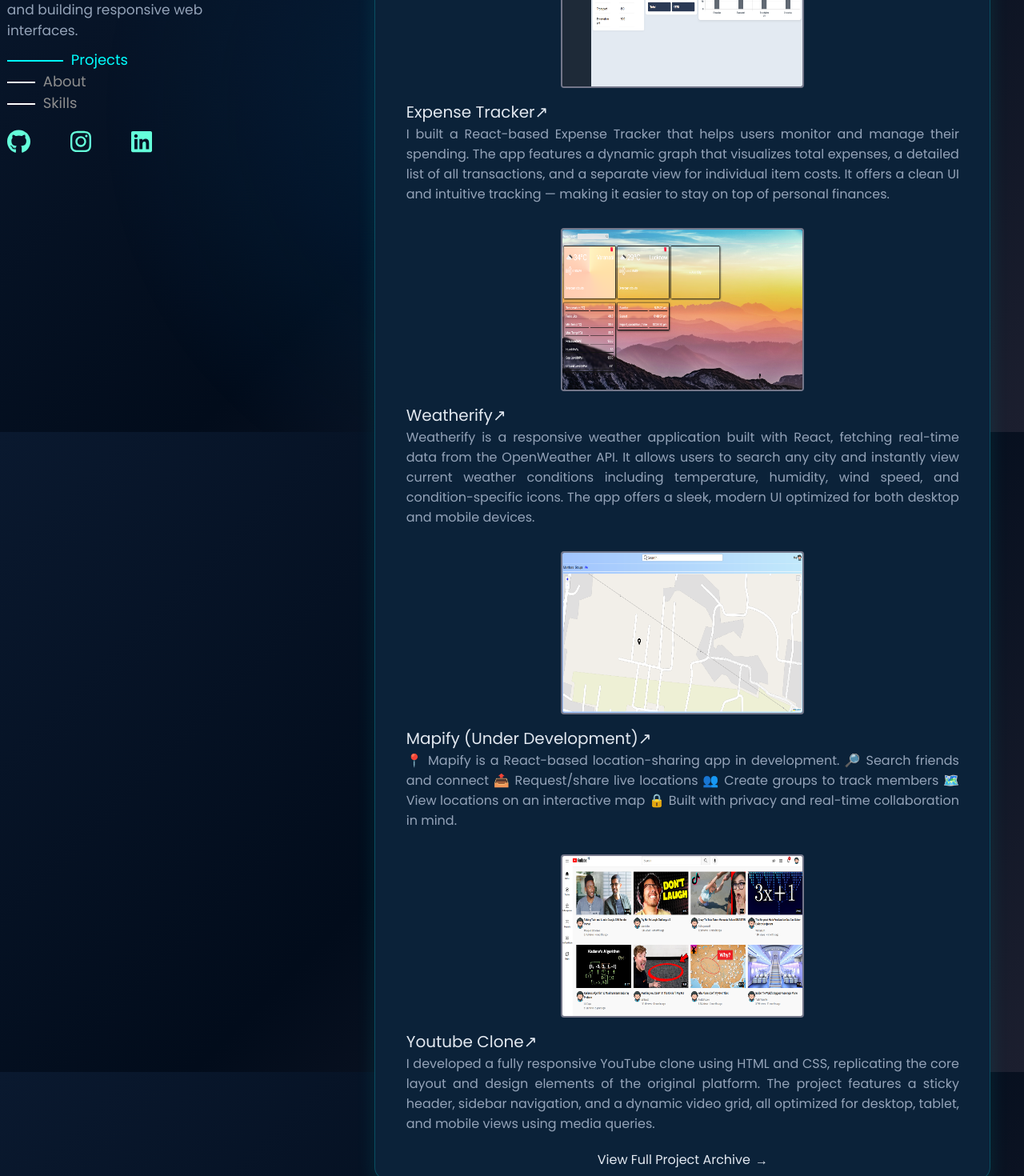
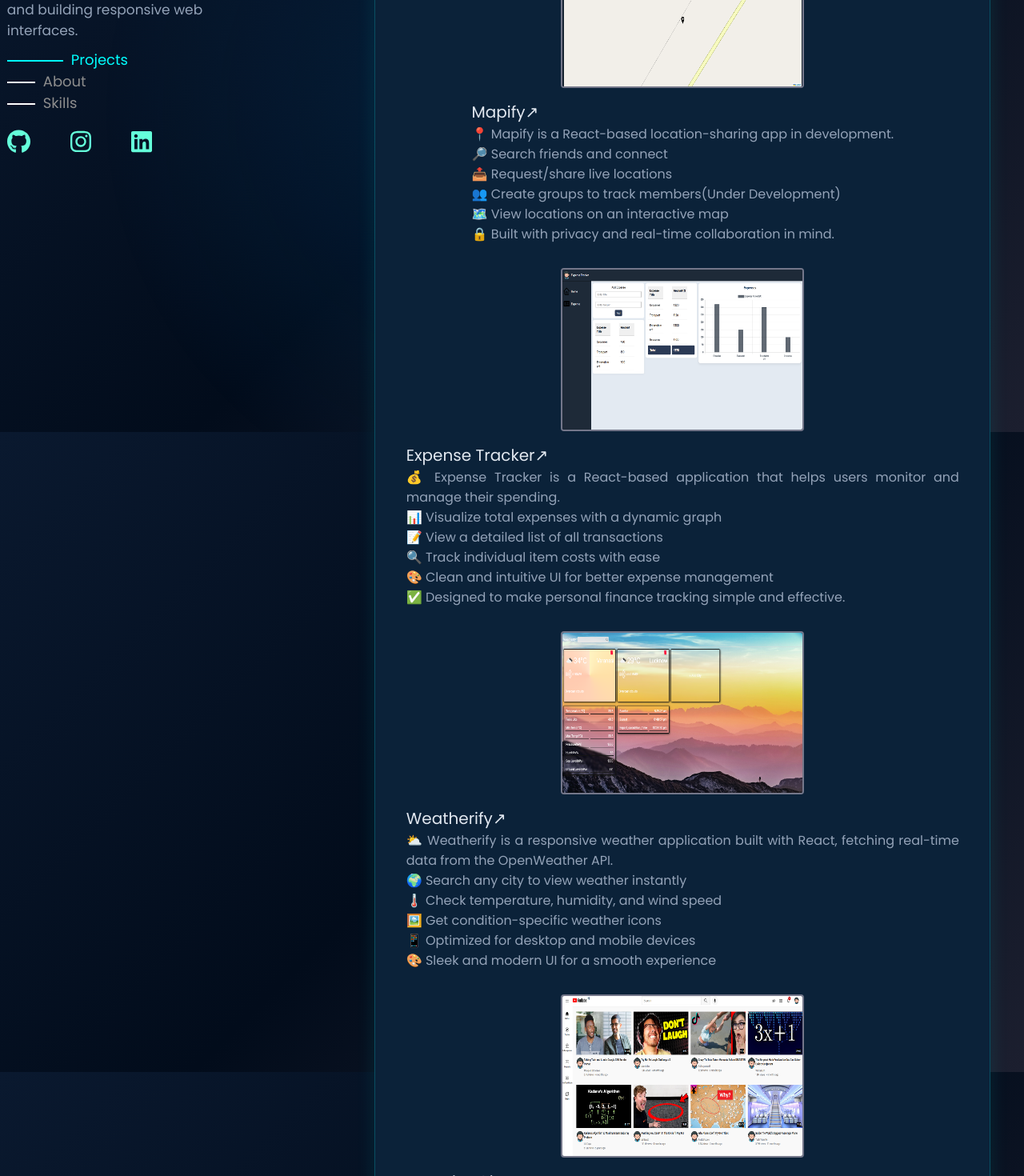
Before and after one commit to Ritesh-Kumar-Verma/myPortfolio, a React (Vite) app: page / in a window 1280 px wide. Shown: the part 260-1730 px from the top of the page at 80% size. Built offline with nearby package versions, Linux system fonts and the light colour scheme.

Commit message:
updated mapify project status and fixed some table alignment issue

```diff
--- a/src/Components/Active_Projects/Active_Projects.css
+++ b/src/Components/Active_Projects/Active_Projects.css
@@ -65,6 +65,7 @@
 .summary {
   text-align: justify;
   color: #94a3b8;
+  white-space: pre-line;
 }
 
 .active-projects-card:hover .project-card {
--- a/src/Components/Active_Projects/Active_Projects.jsx
+++ b/src/Components/Active_Projects/Active_Projects.jsx
@@ -2,44 +2,56 @@ import React from "react";
 import "./Active_Projects.css";
 import { assets } from "../../assets/assets";
 
-const Active_Projects = ({activeTab, setActiveTab}) => {
+const Active_Projects = ({ activeTab, setActiveTab }) => {
+  const myLiveProjects = [
+    {
+      sample: assets.mapify,
+      title: "Mapify",
+      summary: `📍 Mapify is a React-based location-sharing app in development.
+🔎 Search friends and connect
+📤 Request/share live locations
+👥 Create groups to track members(Under Development)
+🗺️ View locations on an interactive map
+🔒 Built with privacy and real-time collaboration in mind.`,
 
-
-  const myLiveProjects = [
+      url: "https://ritesh-kumar-verma.github.io/Mapify/",
+    },
     {
       sample: assets.expenseTracker,
       title: "Expense Tracker",
-      summary:
-        "I built a React-based Expense Tracker that helps users monitor and manage their spending. The app features a dynamic graph that visualizes total expenses, a detailed list of all transactions, and a separate view for individual item costs. It offers a clean UI and intuitive tracking — making it easier to stay on top of personal finances.",
+      summary: `💰 Expense Tracker is a React-based application that helps users monitor and manage their spending.
+📊 Visualize total expenses with a dynamic graph
+📝 View a detailed list of all transactions
+🔍 Track individual item costs with ease
+🎨 Clean and intuitive UI for better expense management
+✅ Designed to make personal finance tracking simple and effective.`,
+
       url: "https://ritesh-kumar-verma.github.io/Expense-Tracker/",
     },
     {
       sample: assets.weatherify,
       title: "Weatherify",
-      summary:
-        "Weatherify is a responsive weather application built with React, fetching real-time data from the OpenWeather API. It allows users to search any city and instantly view current weather conditions including temperature, humidity, wind speed, and condition-specific icons. The app offers a sleek, modern UI optimized for both desktop and mobile devices.",
+        summary: `⛅ Weatherify is a responsive weather application built with React, fetching real-time data from the OpenWeather API.
+🌍 Search any city to view weather instantly
+🌡️ Check temperature, humidity, and wind speed
+🖼️ Get condition-specific weather icons
+📱 Optimized for desktop and mobile devices
+🎨 Sleek and modern UI for a smooth experience`,
+
       url: "https://ritesh-kumar-verma.github.io/weatherify/",
-    },
-    {
-      sample: assets.mapify,
-      title: "Mapify (Under Development)",
-      summary: `📍 Mapify is a React-based location-sharing app in development.
-
-🔎 Search friends and connect
-📤 Request/share live locations
-👥 Create groups to track members
-🗺️ View locations on an interactive map
-
-🔒 Built with privacy and real-time collaboration in mind.`,
-      url: "https://ritesh-kumar-verma.github.io/Mapify/",
     },
     {
       sample: assets.youtube,
       title: "Youtube Clone",
-      summary:
-        "I developed a fully responsive YouTube clone using HTML and CSS, replicating the core layout and design elements of the original platform. The project features a sticky header, sidebar navigation, and a dynamic video grid, all optimized for desktop, tablet, and mobile views using media queries.",
+      summary: `📺 YouTube Clone is a fully responsive project built using HTML and CSS, replicating the core layout and design of the original platform.
+📌 Sticky header for easy navigation
+📂 Sidebar menu for quick access
+🎞️ Dynamic video grid layout
+💻 Optimized for desktop, tablet, and mobile views
+🎨 Clean and responsive design using media queries`,
+
       url: "https://ritesh-kumar-verma.github.io/Youtube/",
-    },
+    }
   ];
 
   return (
@@ -71,7 +83,15 @@ const Active_Projects = ({activeTab, setActiveTab}) => {
       })}
 
       <div className="view-all-projects">
-        <div className="view-all-project-title"onClick={()=>{setActiveTab("Projects")}}>View Full Project Archive</div>  <div className="right-arrow">&rarr;</div>
+        <div
+          className="view-all-project-title"
+          onClick={() => {
+            setActiveTab("Projects");
+          }}
+        >
+          View Full Project Archive
+        </div>{" "}
+        <div className="right-arrow">&rarr;</div>
       </div>
     </div>
   );
--- a/src/Components/Projects/Projects.css
+++ b/src/Components/Projects/Projects.css
@@ -24,6 +24,7 @@
     margin-top: 10px;
     margin-bottom: 20px;
     display: grid;
+    padding-left: 5px;
     grid-template-columns:1fr 1fr 1fr 1fr;
     /* width: fit-content; */
 
@@ -33,7 +34,16 @@
     flex-wrap: wrap;
     gap: 5px;
 }
+.not-live span{
+  width: 0;
+}
+
+
+
 .cell-item{
+
+  display: flex;
+  align-items: center;
     padding: 10px 0;
     border-bottom: 1px solid rgba(149, 151, 151, 0.37);
 }
--- a/src/Components/Projects/Projects.jsx
+++ b/src/Components/Projects/Projects.jsx
@@ -3,48 +3,42 @@ import "./Projects.css";
 const Projects = () => {
   const projectList = [
     {
+      status:"Live",
+      title : "Mapify",
+      tech:["React" , "Spring Boot", "PostgreSQL","Render"],
+      link:"https://ritesh-kumar-verma.github.io/Mapify/"
+    },
+    {
       status: "Live",
       title: "Expense Tracker",
       tech: ["React", "JavaScript"],
-      link: "https://ritesh-kumar-verma.github.io/Expense-Tracker/",
+      link: "https://ritesh-kumar-verma.github.io/Expense-Tracker/"
     },
     {
       status: "Live",
       title: "Weatherify",
       tech: ["React", "JavaScript", "OpenWeatherMap API"],
-      link: "https://ritesh-kumar-verma.github.io/weatherify/",
+      link: "https://ritesh-kumar-verma.github.io/weatherify/"
     },
     {
       status: "Live",
       title: "Youtube Clone",
       tech: ["JavaScript", "HTML", "CSS"],
-      link: "https://ritesh-kumar-verma.github.io/Youtube/",
+      link: "https://ritesh-kumar-verma.github.io/Youtube/"
     },
 
     {
       status: "Not Live(Repo)",
       title: "Todo List",
       tech: ["JavaScript", "HTML", "CSS"],
-      link: "https://github.com/Ritesh-Kumar-Verma/Todo-List.git",
+      link: "https://github.com/Ritesh-Kumar-Verma/Todo-List.git"
     },
     {
       status: "Not Live(Repo)",
       title: "Rock-Paper-Scissors",
       tech: ["JavaScript", "HTML", "CSS"],
-      link: "https://github.com/Ritesh-Kumar-Verma/Rock-Paper-Scissors.git",
+      link: "https://github.com/Ritesh-Kumar-Verma/Rock-Paper-Scissors.git"
     }
-    // {
-    //   status: "Git",
-    //   title: "Youtube Clone",
-    //   tech: ["JavaScript", "HTML", "CSS"],
-    //   link: "https://ritesh-kumar-verma.github.io/Youtube/",
-    // },
-    // {
-    //   status: "Git",
-    //   title: "Youtube Clone",
-    //   tech: ["JavaScript", "HTML", "CSS"],
-    //   link: "https://ritesh-kumar-verma.github.io/Youtube/",
-    // }
 
   ];
 
@@ -66,10 +60,9 @@ const Projects = () => {
             <React.Fragment key={index}>
               <div
                 className={`cell-item ${
-                  data.status == "Live" ? "live-status" : ""
+                  data.status == "Live" ? "live-status" : "not-live"
                 }`}
               >
-                {" "}
                 <span className="dot"></span>
                 {data.status}
               </div>
```
Also changed, not shown: src/assets/Mapify.png.
